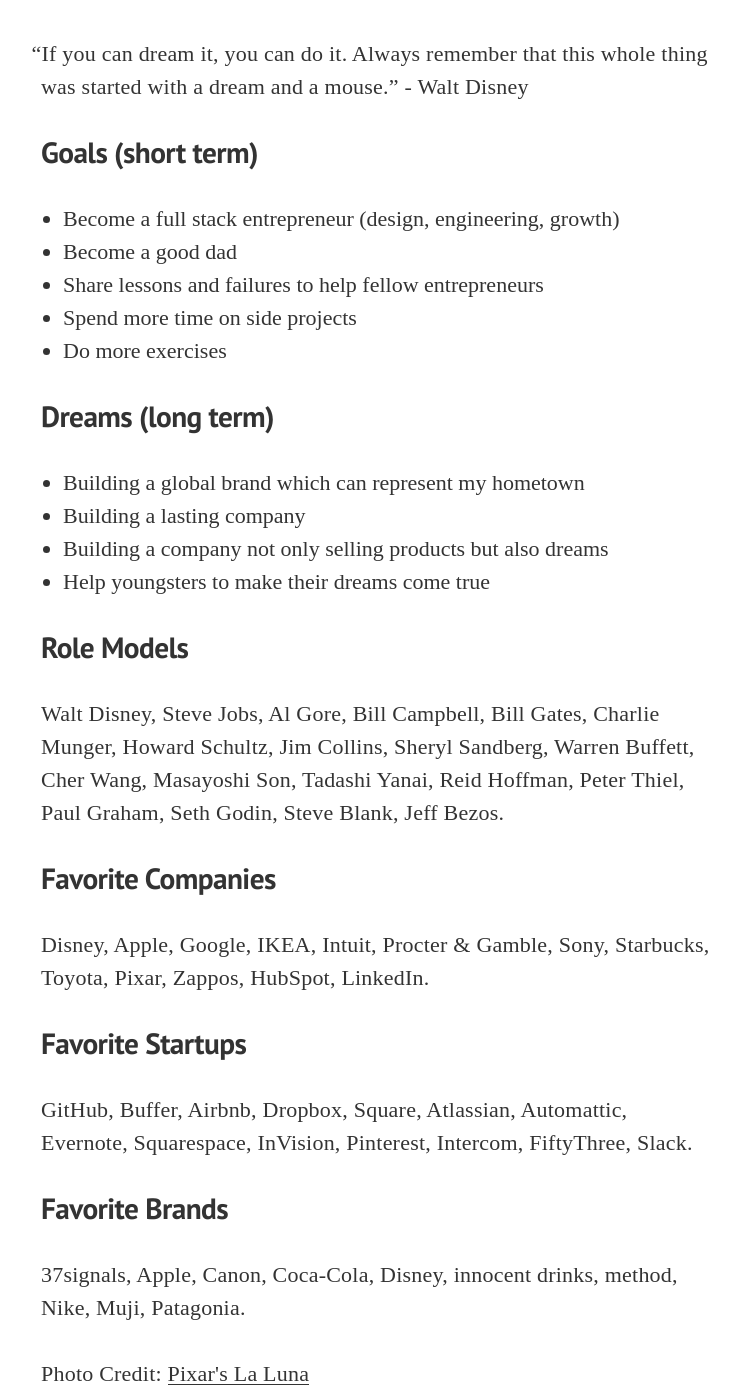
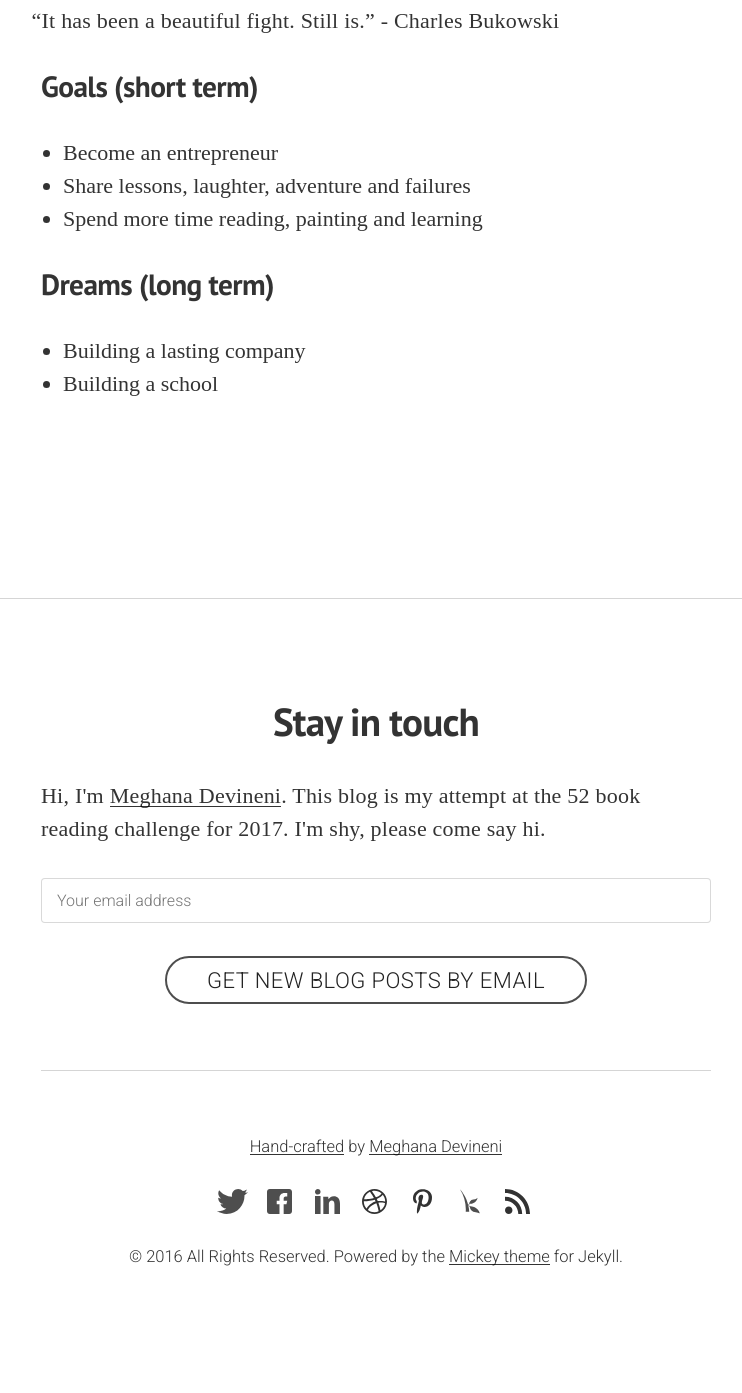
Before and after one commit to megdevineni/megdevineni.github.io, a plain HTML site: page about/index.html in a window 1280 px wide. Shown: the part 1217-2610 px from the top of the page, without its empty margins (264-1006 px from the left). After the commit the page ends 2549 px from the top, so only its background shows below. Drawn offline with nearby package versions, Linux system fonts and the light colour scheme; a web font is replaced by a local one.

Commit message:
About me and other descriptions edit

```diff
--- a/about/index.html
+++ b/about/index.html
@@ -25,13 +25,13 @@
   <meta name="twitter:card" content="summary_large_image">
   <meta name="twitter:site" content="@username">
   <meta name="twitter:creator" content="@username">
-  <meta name="twitter:title" content="About Vincent Chan">
+  <meta name="twitter:title" content="About Meghana Devineni">
   <meta name="twitter:description" content="description">
   <meta name="twitter:image" content="megsbookshelf.com/your site icon path">
   <meta name="twitter:url" content="megsbookshelf.com/about/">
 
   <!-- Open graph -->
-  <meta property="og:title" content="About Vincent Chan">
+  <meta property="og:title" content="About Meghana Devineni">
   <meta property="og:type" content="website">
   <meta property="og:url" content="megsbookshelf.com/about/">
   <meta property="og:image" content="megsbookshelf.com/your site icon path">
@@ -50,7 +50,7 @@
 
   <title>
 
-      About Vincent Chan &middot; Meg's Bookshelf
+      About Meghana Devineni &middot; Meg's Bookshelf
 
   </title>
 
@@ -96,7 +96,7 @@
       <li>
 
           <a href="/2016/12/26/debut.html" class="sidebar-recentPosts-image-wrapper">
-            <img src="/assets/images/thumbnail/OpenBook.jpg" style="" alt="">
+            <img src="/assets/images/thumbnail/openbook.jpg" style="" alt="">
           </a>
 
         <a href="/2016/12/26/debut.html">2017 Reading List</a>
@@ -206,11 +206,11 @@
     <div class="section-gradient"></div>
     <div class="section-title is-darkBackgrounded u-tableCell u-verticalAlignMiddle">
       <div class="container">
-        <h2>Vincent Chan</h2>
+        <h2>Meghana Devineni</h2>
         <div class="postMeta-wrapper">
           <ul class="postMeta">
             <li class="postMeta-author">
-              a lifelong learner
+              engineer with a penchant for good design and coffee
             </li>
           </ul>
         </div>
@@ -221,42 +221,22 @@
     <div class="container container--content">
       <div class="content-body">
         <h4>About</h4>
-        <p>An ex-banking analyst turned entrepreneur, who is hugely influenced by the book “Built to Last”. Vincent was the co-founder of Primitus. He left his job at Citi to pursue success on his own terms. He is passionate about changing the world through great technology products. His dream is to build a lasting company and a global brand that can represent his hometown, Hong Kong. Vincent graduated from UCLA in 2007 with a degree in Economics.</p>
+        <p>An engineer turned teacher, I am passionate about changing the world through education. My dream is to build a lasting company and a global brand that can represent integrity and innovation. I graduated from UIUC in 2013 with a degree in Civil and Environmental Engineering, finished a 2 year leadership fellowship with Teach for India. I am currently pursuing a Masters degree in Civil Engineering at UIUC.</p>
         <h4>Motto</h4>
-        <p class="u--startsWithDoubleQuote">“If you can dream it, you can do it. Always remember that this whole thing was started with a dream and a mouse.” - Walt Disney</p>
+        <p class="u--startsWithDoubleQuote">“It has been a beautiful fight. Still is.” - Charles Bukowski</p>
         <h4>Goals (short term)</h4>
         <ul>
-          <li>Become a full stack entrepreneur (design, engineering, growth)</li>
-          <li>Become a good dad</li>
-          <li>Share lessons and failures to help fellow entrepreneurs</li>
-          <li>Spend more time on side projects</li>
-          <li>Do more exercises</li>
+          <li>Become an entrepreneur </li>
+          <li>Share lessons, laughter, adventure and failures</li>
+          <li>Spend more time reading, painting and learning</li>
         </ul>
         <h4>Dreams (long term)</h4>
         <ul>
-          <li>Building a global brand which can represent my hometown</li>
           <li>Building a lasting company</li>
-          <li>Building a company not only selling products but also dreams</li>
-          <li>Help youngsters to make their dreams come true</li>
+          <li>Building a school</li>
         </ul>
-        <h4>Role Models</h4>
-        <p>
-          Walt Disney, Steve Jobs, Al Gore, Bill Campbell, Bill Gates, Charlie Munger, Howard Schultz, Jim Collins, Sheryl Sandberg, Warren Buffett, Cher Wang, Masayoshi Son, Tadashi Yanai, Reid Hoffman, Peter Thiel, Paul Graham, Seth Godin, Steve Blank, Jeff Bezos.
-        </p>
-        <h4>Favorite Companies</h4>
-        <p>
-          Disney, Apple, Google, IKEA, Intuit, Procter & Gamble, Sony, Starbucks, Toyota, Pixar, Zappos, HubSpot, LinkedIn.
-        </p>
-        <h4>Favorite Startups</h4>
-        <p>
-          GitHub, Buffer, Airbnb, Dropbox, Square, Atlassian, Automattic, Evernote, Squarespace, InVision, Pinterest, Intercom, FiftyThree, Slack.
-        </p>
-        <h4>Favorite Brands</h4>
-        <p>
-          37signals, Apple, Canon, Coca-Cola, Disney, innocent drinks, method, Nike, Muji, Patagonia.
         </p>
         <p>
-          Photo Credit: <a href="http://www.pixar.com/short_films/Theatrical-Shorts/La-Luna" target="_blank">Pixar's La Luna</a>
         </p>
       </div>
     </div>
@@ -267,7 +247,7 @@
   <div class="container container--content">
     <h3 class="u-alignCenter">Stay in touch</h3>
     <p>
-      Hi, I'm <a href="/about/">Your Name</a>. A short description of your blog. Mickey is a minimal one-column theme for Jekyll. It's designed and developed by <a href="http://github.com/vincentchan" target="_blank">@VincentChan</a>.
+      Hi, I'm <a href="/about/">Meghana Devineni</a>. This blog is my attempt at the 52 book reading challenge for 2017. I'm shy, please come say hi.
     </p>
     <div class="newsletterForm-wrapper">
       <!-- Begin MailChimp Signup Form -->
@@ -295,7 +275,7 @@
 <footer class="section--footer">
   <div class="container container--content">
     <div>
-      <a href="/humans.txt">Hand-crafted</a> by <a href="/about/">Your Name</a>
+      <a href="/humans.txt">Hand-crafted</a> by <a href="/about/">Meghana Devineni</a>
     </div>
     <ul class="socialAccountList">
       <li><a href="http://twitter.com/username" class="socialAccount socialAccount--twitter" target="_blank"></a></li>
@@ -307,7 +287,7 @@
       <li><a href="rss feed url" class="socialAccount socialAccount--rss" target="_blank"></a></li>
     </ul>
     <div>
-      © 2015 All Rights Reserved. Powered by the <a href="https://github.com/vincentchan/mickey" target="_blank">Mickey theme</a> for Jekyll.
+      © 2016 All Rights Reserved. Powered by the <a href="https://github.com/vincentchan/mickey" target="_blank">Mickey theme</a> for Jekyll.
     </div>
   </div>
 </footer>
```
Also changed, not shown: 2016/12/26/debut.html (+5 -5 lines), 404.html (+1 -1 lines), history/1929/03/28/black-and-white-films.html (+2 -2 lines), history/1930/01/13/comics.html (+2 -2 lines), history/1932/11/18/color-films.html (+2 -2 lines), history/1983/12/16/television.html (+2 -2 lines), history/2014/11/28/mickey-mouse.html (+2 -2 lines), history/2014/12/15/a-life-of-walt-disney.html (+2 -2 lines), index.html (+3 -3 lines), assets/images/thumbnail/OpenBook.jpg (added).
